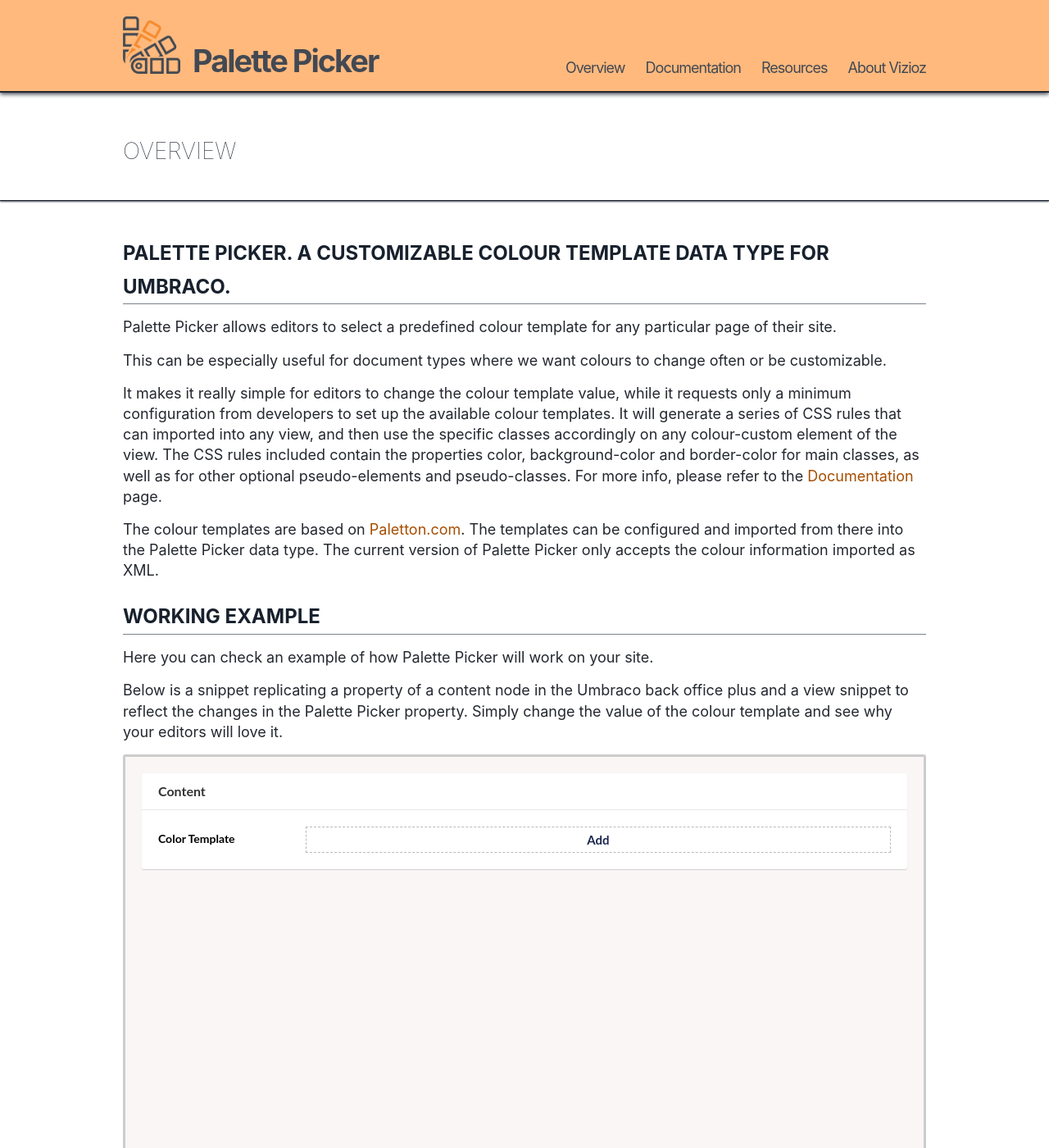
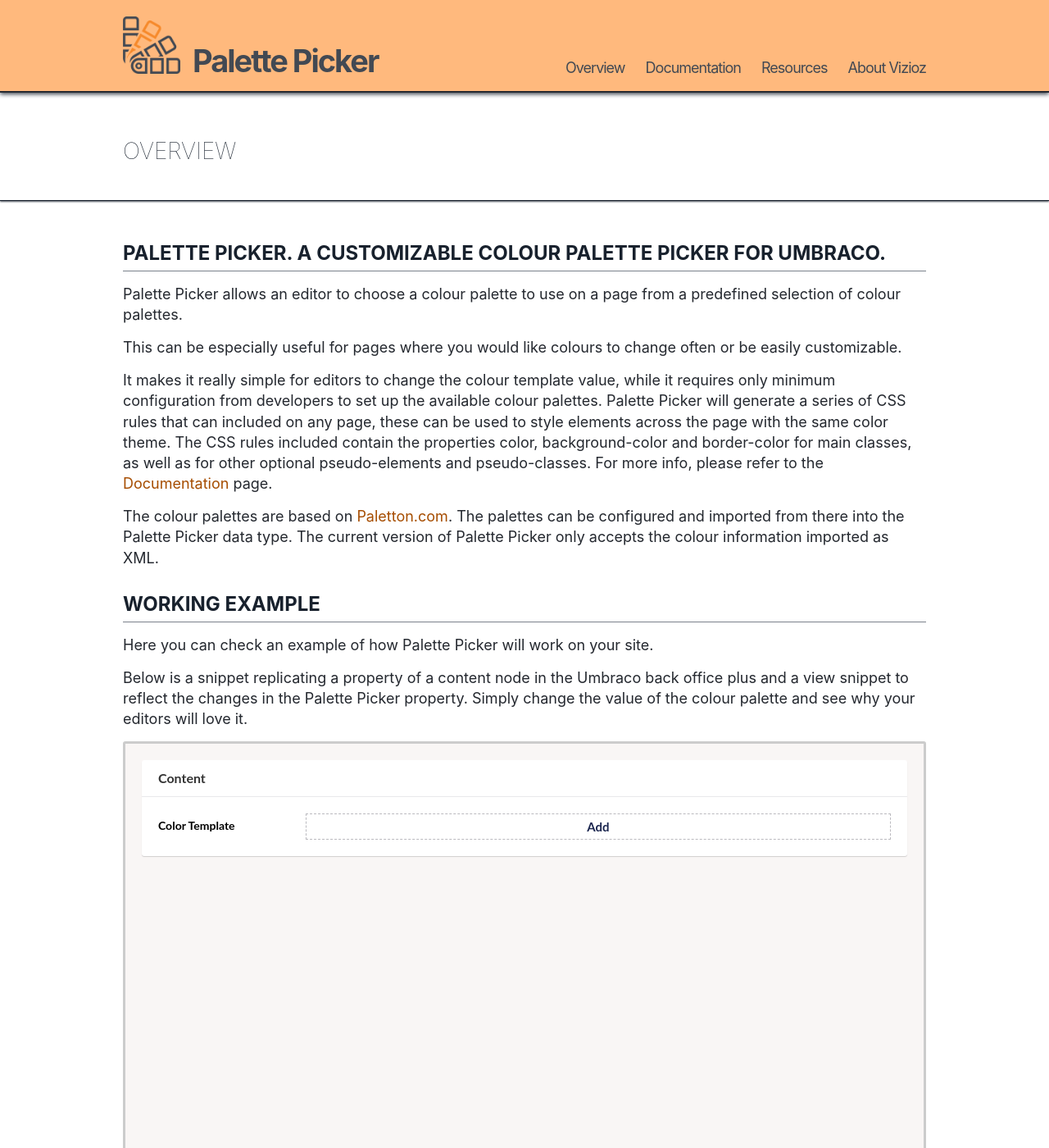
Before and after one commit to Vizioz/Paletton-Picker, a Jekyll site: the page built from docs/index.md, in a window 1280 px wide and 1400 px high. Shown: the whole window at 82% size. Built offline with Jekyll 4.4.1, drawn with Linux system fonts in a browser that asks for light colours.

Commit message:
Update index.md
Re-wording and changing Template to Palette!!

```diff
--- a/docs/index.md
+++ b/docs/index.md
@@ -5,20 +5,20 @@
 scripts: example
 ---
 
-## Palette Picker. A customizable colour template data type for Umbraco.
+## Palette Picker. A customizable colour palette picker for Umbraco.
 
-Palette Picker allows editors to select a predefined colour template for any particular page of their site.
+Palette Picker allows an editor to choose a colour palette to use on a page from a predefined selection of colour palettes.
 
-This can be especially useful for document types where we want colours to change often or be customizable.
+This can be especially useful for pages where you would like colours to change often or be easily customizable.
 
-It makes it really simple for editors to change the colour template value, while it requests only a minimum configuration from developers to set up the available colour templates. It will generate a series of CSS rules that can imported into any view, and then use the specific classes accordingly on any colour-custom element of the view. The CSS rules included contain the properties color, background-color and border-color for main classes, as well as for other optional pseudo-elements and pseudo-classes. For more info, please refer to the [Documentation]({{ site.baseurl }}/documentation) page.
+It makes it really simple for editors to change the colour template value, while it requires only minimum configuration from developers to set up the available colour palettes. Palette Picker will generate a series of CSS rules that can included on any page, these can be used to style elements across the page with the same color theme. The CSS rules included contain the properties color, background-color and border-color for main classes, as well as for other optional pseudo-elements and pseudo-classes. For more info, please refer to the [Documentation]({{ site.baseurl }}/documentation) page.
 
-The colour templates are based on [Paletton.com](https://paletton.com/). The templates can be configured and imported from there into the Palette Picker data type. The current version of Palette Picker only accepts the colour information imported as XML.
+The colour palettes are based on [Paletton.com](https://paletton.com/). The palettes can be configured and imported from there into the Palette Picker data type. The current version of Palette Picker only accepts the colour information imported as XML.
 
 ## Working Example
 
 Here you can check an example of how Palette Picker will work on your site.
 
-Below is a snippet replicating a property of a content node in the Umbraco back office plus and a view snippet to reflect the changes in the Palette Picker property. Simply change the value of the colour template and see why your editors will love it.
+Below is a snippet replicating a property of a content node in the Umbraco back office plus and a view snippet to reflect the changes in the Palette Picker property. Simply change the value of the colour palette and see why your editors will love it.
 
 {% include example.html %}
```
